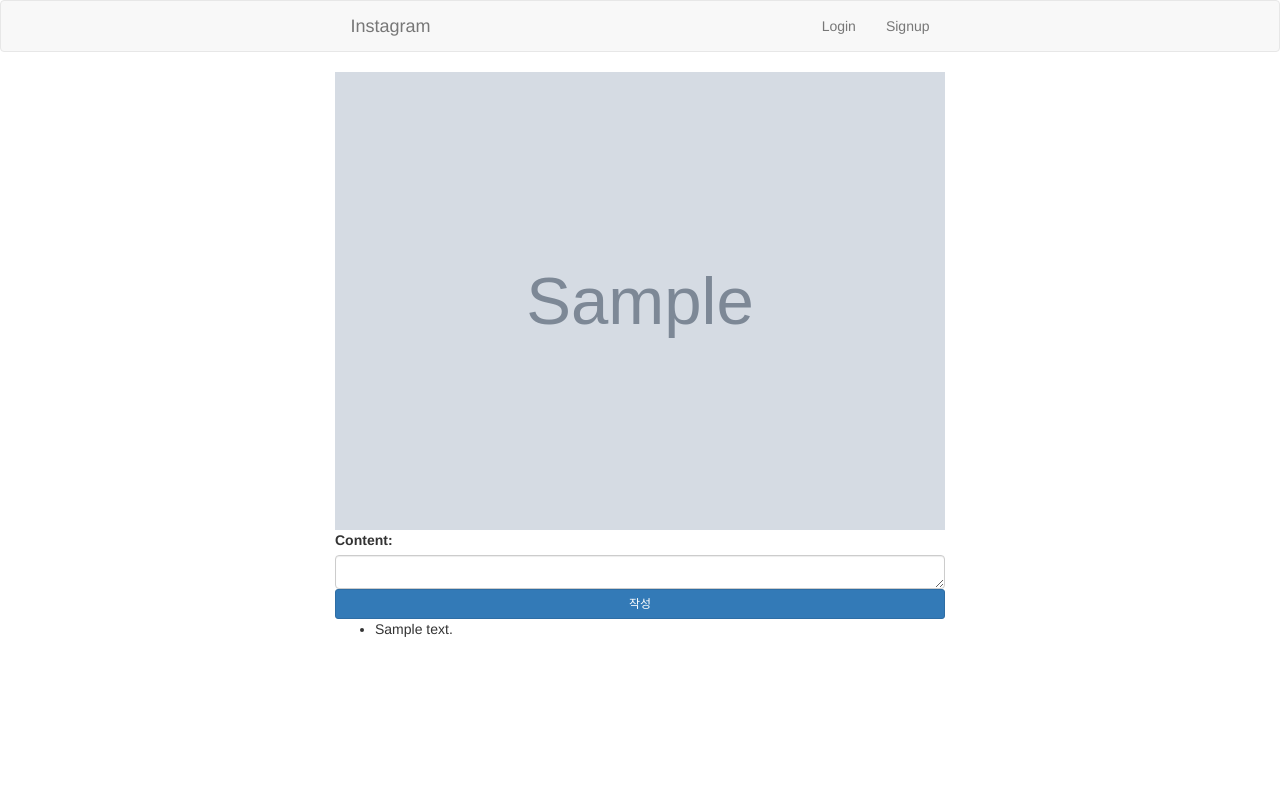
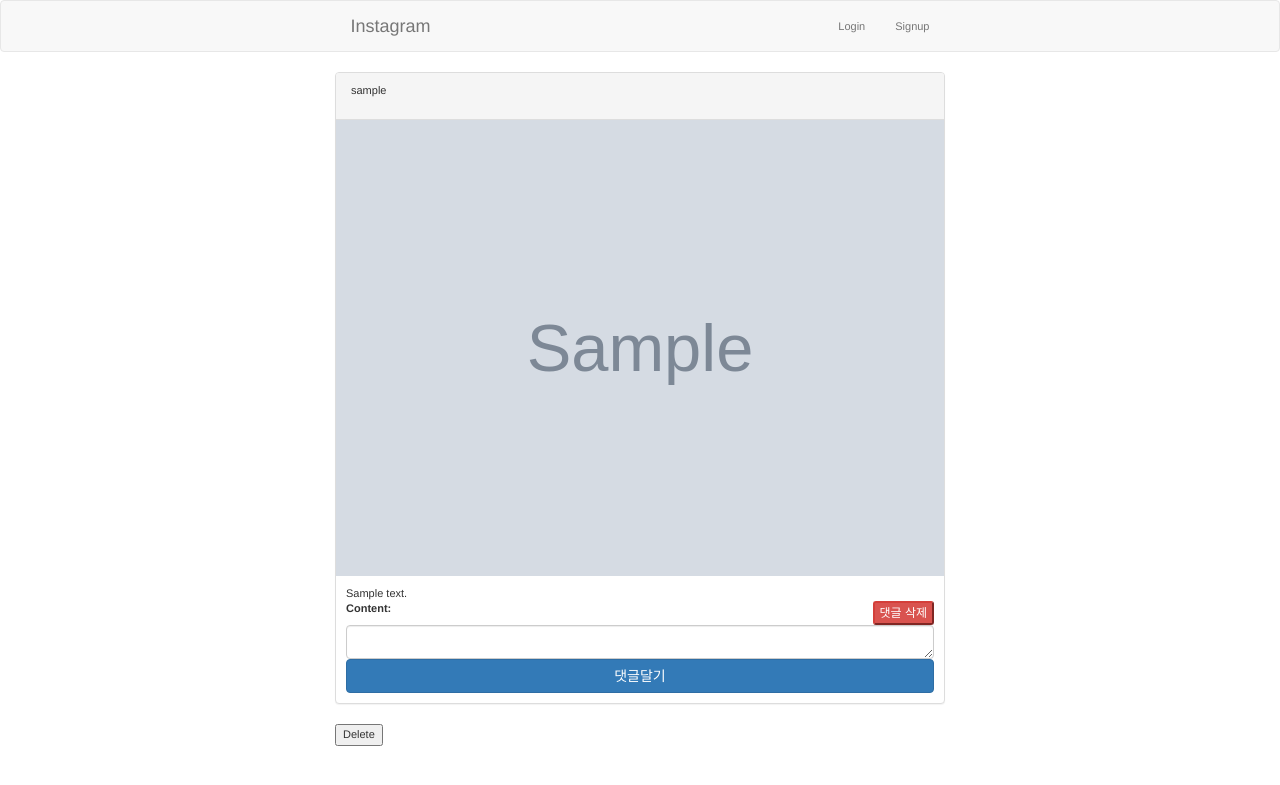
Before and after one commit to jaehong1007/deploy_insta, a Django app: page /post/1/ in a window 1280 px wide. Shown: the top 785 px of the page. Run offline with Django 3.2, Linux system fonts and the light colour scheme; tables that the repository leaves empty hold one stand-in row (values such as "Sample post"); grey boxes marked "Sample" are stand-in pictures; parts of the project's set-up code (start-up, migrations or seed data) failed here and were passed over; some libraries are stand-ins or nearby versions.

Commit message:
post_delete, comment_delete, include로 post.html 추가

```diff
--- a/instagram/post/urls.py
+++ b/instagram/post/urls.py
@@ -7,4 +7,6 @@ urlpatterns = [
     url(r'^create/$', views.post_create, name='post_create'),
     url(r'^(?P<post_pk>\d+)/$', views.post_detail, name='post_detail'),
     url(r'^(?P<post_pk>\d+)/comment/create/$', views.comment_create, name='comment_create'),
+    url(r'^delete/(?P<post_pk>\d+)/$', views.post_delete, name='post_delete'),
+    url(r'^(?P<comment_pk>\d+)/comments/delete/', views.comment_delete, name='comment_delete'),
 ]
--- a/instagram/post/views.py
+++ b/instagram/post/views.py
@@ -1,7 +1,3 @@
-"""
-post_list뷰를 'post/' URL에 할당
-"""
-from django.contrib.auth.models import User
 from django.http import HttpResponse
 from django.shortcuts import render, get_object_or_404, redirect
 
@@ -82,6 +78,7 @@ def post_detail(request, post_pk):
     context = {
         'post': post,
         'comment_form': comment_form,
+
     }
     return render(request, 'post/post_detail.html', context)
 
@@ -98,6 +95,8 @@ def comment_create(request, post_pk):
     # URL get parameter로 온 'post_pk'에 해당하는
     # Post instance를 'post'변수에 할당
     # 찾지못하면 404Error를 브라우저에 리턴
+    if not request.user.is_authenticated:
+        return redirect('member:signin')
     post = get_object_or_404(Post, pk=post_pk)
     if request.method == 'POST':
         # 데이터가 바인딩된 CommentForm인스턴스를 form에 할당
@@ -107,10 +106,29 @@ def comment_create(request, post_pk):
             # 통과한 경우, post에 해당하는 Comment인스턴스를 생성
             PostComment.objects.create(
                 post=post,
-                content=form.cleaned_data['content']
+                content=form.cleaned_data['content'],
+                author=request.user
             )
             # 생성 후 Post의 detail화면으로 이동
             next = request.GET.get('next')
             if next:
                 return redirect(next)
-            return redirect('post:post_detail', post_pk=post_pk)
+            return redirect('post:post_list')
+
+
+def post_delete(request, post_pk):
+    if not request.user.is_authenticated:
+        return HttpResponse('Access Denied')
+    if request.method == 'POST':
+        post = Post.objects.get(pk=post_pk)
+        post.delete()
+    return redirect('post:post_list')
+
+
+def comment_delete(request, comment_pk):
+    if not request.user.is_authenticated:
+        return HttpResponse('Access Denied')
+    comment = PostComment.objects.get(pk=comment_pk)
+    if request.method == 'POST':
+        comment.delete()
+        return redirect('post:post_list')
--- a/instagram/static/css/post.css
+++ b/instagram/static/css/post.css
@@ -9,3 +9,23 @@
 .container > .user_sign{
     float: right;
 }
+
+html, body {
+    font-size: 11px;
+    color: 333;
+}
+ul, ol {
+    list-style-type: none;
+    padding: 0;
+    margin: 0;
+}
+img.img-post {
+    width: 100%;
+}
+.post .panel-body {
+    padding: 0;
+    margin: 0;
+}
+.post .panel-body .body-content {
+    padding: 10px;
+}
--- /dev/null
+++ b/templates/include/post.html
@@ -0,0 +1,30 @@
+<div id="post-{{ post.pk }}" class="panel panel-default post">
+    <div class="panel-heading"><p>{{ post.author }}</p></div>
+    <div class="panel-body">
+
+        <a href="{% url 'post:post_detail' post_pk=post.pk %}">
+            <img src="{{ post.photo.url }}" class="img-post">
+        </a>
+        <div class="body-content">
+
+            <ul id="post-comments-{{ post.pk }}">
+                {% for comment in post.comments.all %}
+                <li>{{ comment.content }}</li>
+                <li>
+                    <form action="{% url 'post:comment_delete' comment_pk=comment.pk %}" method="POST">
+                        {% csrf_token %}
+                        <button class="btn-danger btn-xs pull-right">댓글 삭제</button>
+                    </form>
+                </li>
+                {% endfor %}
+            </ul>
+            <form
+                    action="{% url 'post:comment_create' post_pk=post.pk %}?next=/post/#post-comments-{{ post.pk }}"
+                    method="POST">
+                {% csrf_token %}
+                {{ comment_form }}
+                <button class="btn btn-primary btn-block">댓글달기</button>
+            </form>
+        </div>
+    </div>
+</div>
--- a/templates/post/post_detail.html
+++ b/templates/post/post_detail.html
@@ -1,27 +1,12 @@
 {% extends 'base.html' %}
 
 {% block content %}
-<div class="post-detail">
-	{% if post.photo %}
-	<img src="{{ post.photo.url }}" alt="" width=100%, heigh=100%>
-	{% else %}
-	<h3>이미지 파일이 없습니다</h3>
-	{% endif %}
+    {% include 'include/post.html' with form=form %}
 
-	<form action="{% url 'post:comment_create' post_pk=post.pk %}" method="POST">
-		{% csrf_token %}
-		{{ comment_form }}
-		<button class="btn-primary btn btn-block btn-sm">작성</button>
-	</form>
-
-	<!--
-	post.photo_set.all()
-		-> post.photo_set.all
-	-->
-	<ul>
-	{% for comment in post.comments.all %}
-		<li>{{ comment.content }}</li>
-	{% endfor %}
-	</ul>
+<div>
+    <form action="{% url 'post:post_delete' post_pk=post.pk %}" method="POST">
+        {% csrf_token %}
+        <input type="submit" value="Delete"/>
+    </form>
 </div>
 {% endblock %}
```
Also changed, not shown: templates/post/post_list.html (+7 -27 lines).
